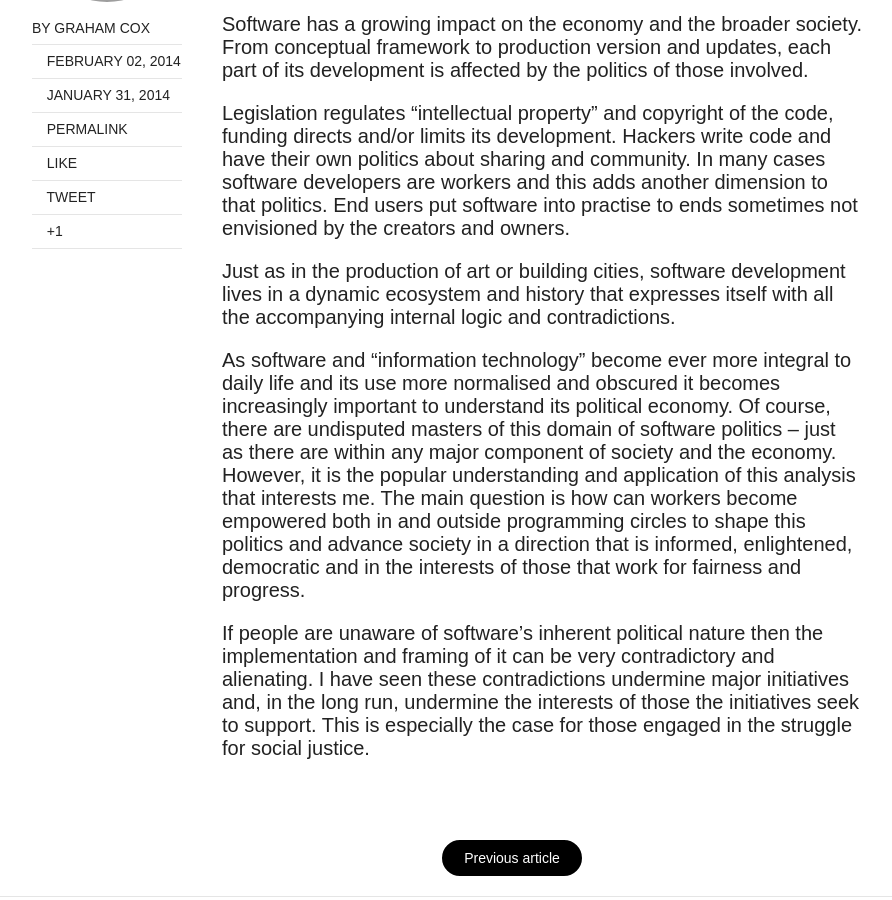
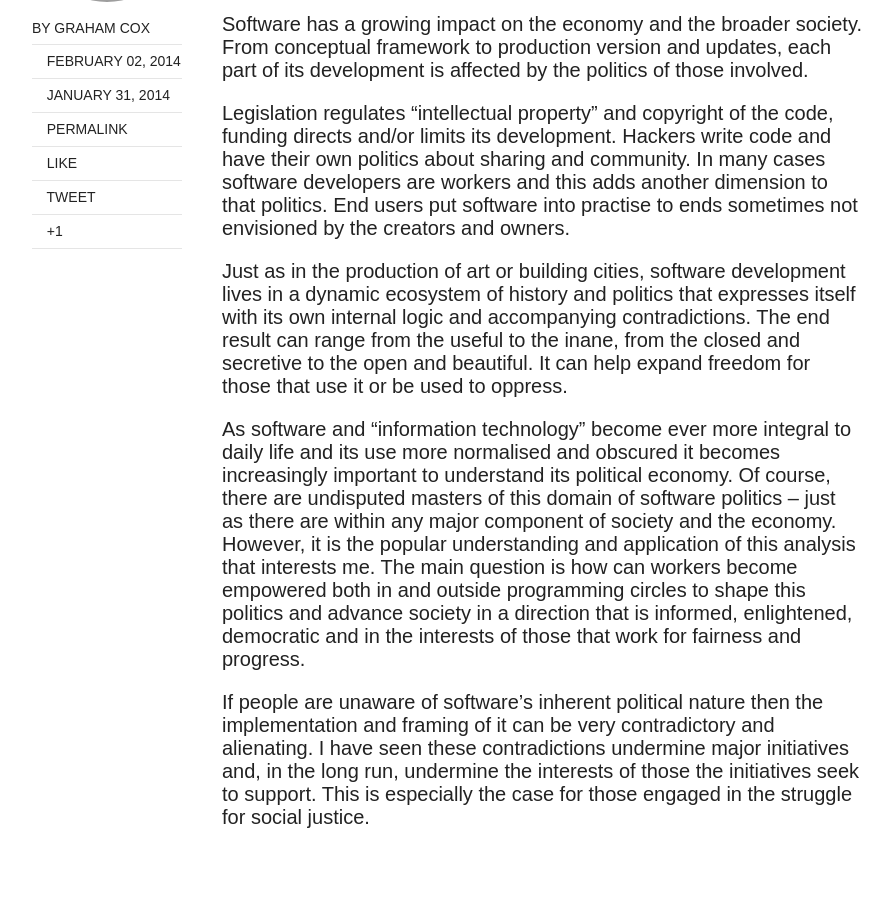
Before and after one commit to citizenspress/citizenspress.github.io, a Jekyll site: the page built from _posts/2014-02-02-Politics-and-Software.md, in a window 1280 px wide and 900 px high, scrolled down 734 px. Shown: the whole window, without its empty margins (128-1020 px from the left). Built offline with Jekyll 4.4.1, drawn with Linux system fonts in a browser that asks for light colours; nearby versions of some CDN libraries; comment, search, counter and statistics services are not loaded.

Commit message:
politics edits

```diff
--- a/_posts/2014-02-02-Politics-and-Software.md
+++ b/_posts/2014-02-02-Politics-and-Software.md
@@ -19,7 +19,7 @@ Software has a growing impact on the economy and the broader society. From conce
 
 Legislation regulates "intellectual property" and copyright of the code, funding directs and/or limits its development. Hackers write code and have their own politics about sharing and community. In many cases software developers are workers and this adds another dimension to that politics. End users put software into practise to ends sometimes not envisioned by the creators and owners.
 
-Just as in the production of art or building cities, software development lives in a dynamic ecosystem and history that expresses itself with all the accompanying internal logic and contradictions.
+Just as in the production of art or building cities, software development lives in a dynamic ecosystem of history and politics that expresses itself with its own internal logic and accompanying contradictions. The end result can range from the useful to the inane, from the closed and secretive to the open and beautiful. It can help expand freedom for those that use it or be used to oppress.
 
 As software and "information technology" become ever more integral to daily life and its use more normalised and obscured it becomes increasingly important to understand its political economy. Of course, there are undisputed masters of this domain of software politics -- just as there are within any major component of society and the economy. However, it is the popular understanding and application of this analysis that interests me. The main question is how can workers become empowered both in and outside programming circles to shape this politics and advance society in a direction that is informed, enlightened, democratic and in the interests of those that work for fairness and progress.
 
```
